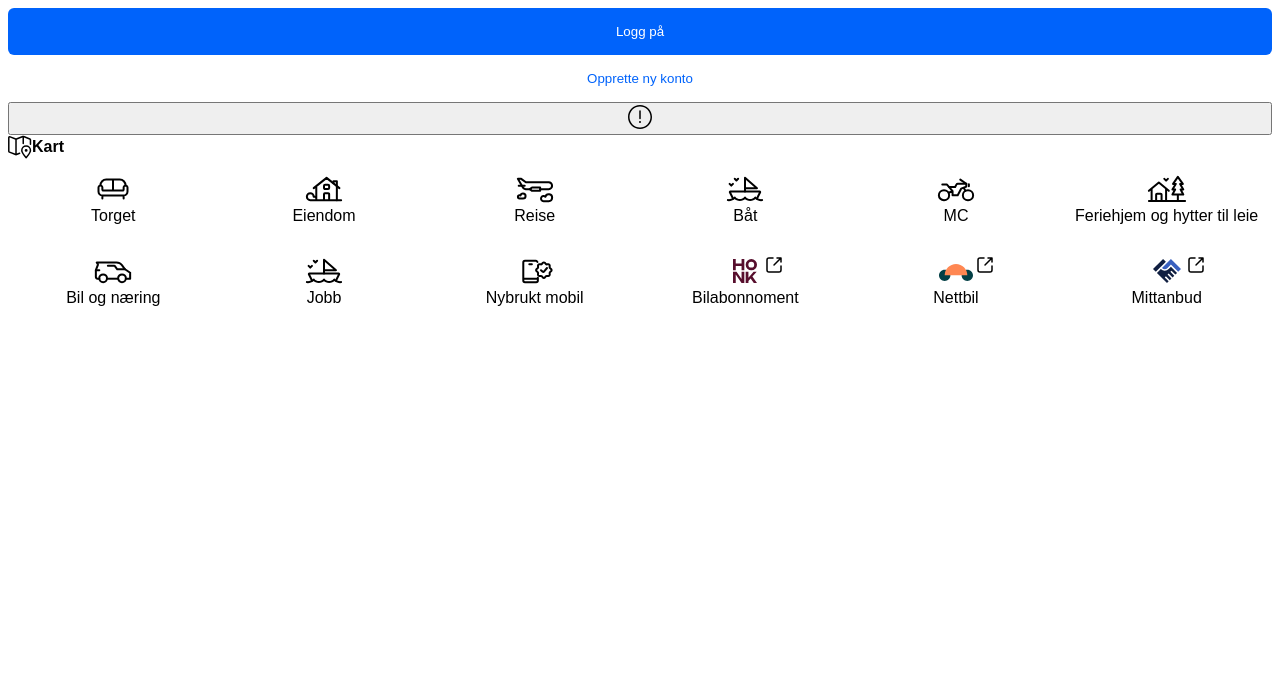
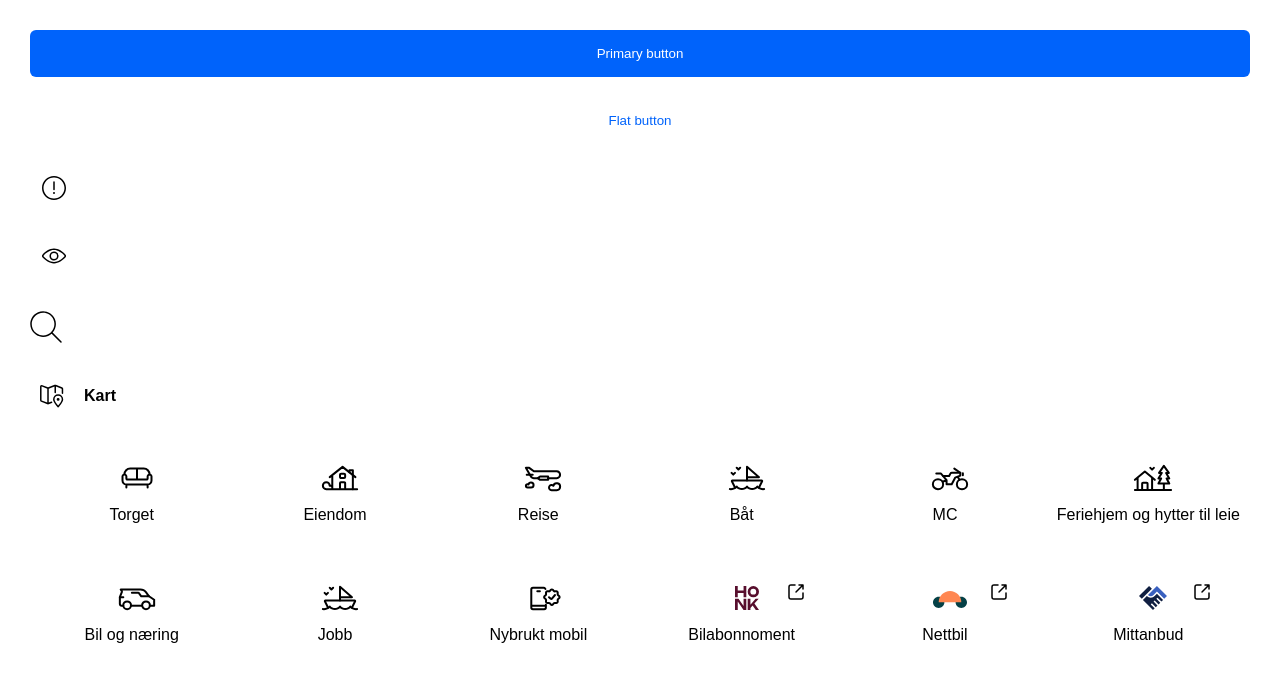
Before and after one commit to AdvancedCSS2024/idg1293-2024-oblig1-group6, a plain HTML site: page demo.html in a window 1280 px wide. Drawn offline with Linux system fonts and the light colour scheme.

Commit message:
final final buttons

```diff
--- a/assets/styles/common.scss
+++ b/assets/styles/common.scss
@@ -3,6 +3,10 @@
 // Example: input, button, card ...
 html {
     font-family: sans-serif;
+}
+
+* {
+    margin: 10px;
 }
 
 body {
@@ -13,6 +17,10 @@ body {
 a {
     text-decoration: none;
     color: #000000;
+}
+
+button {
+    cursor: pointer;
 }
 
 figure, p{
@@ -41,15 +49,47 @@ figure, p{
             }
         }
     }
+
+    &__info {
+        display: flex;
+        align-items: center;
+        justify-content: center;
+        border-radius: 50%;
+        border: none;
+        padding: 12px;
+        max-width: 48px;
+        max-height: 48px;
+        background-color: transparent;
+        &-icon {
+            text-align: center;
+        }
+        &:hover {
+            background-color: #F1F9FF;
+        }
+    }
 }
 
-.searchBar__mapBtn a{
-    display: flex;
-    align-items: center;
-    &-icon {
-        padding-right: 5px;
+.searchBar {
+
+    &__submit {
+        display: flex;
+        align-items: center;
+        justify-content: center;
+        border: none;
+        background-color: transparent;
+        max-width: 32px;
+    }
+
+    &__mapBtn a{
+        display: flex;
+        align-items: center;
+        width: 4rem;
+        &-icon {
+            padding-right: 5px;
+        }
     }
 }
+
 
 .iconMenu {
     display: grid;
--- a/demo.html
+++ b/demo.html
@@ -8,13 +8,19 @@
 </head>
 <body>
   <!-- EDIT THIS PAGE TO SHOW HOW YOU USE ALL THE ELEMENTS IMPLEMENTED IN YOUR DESIGN SYSTEM  -->
-  <button class="login__btn login__btn-primary" type="submit">Logg på</button>
-  <button class="login__btn login__btn-flat" type="button">Opprette ny konto</button>
+  <button class="login__btn login__btn-primary" type="submit">Primary button</button>
+  <button class="login__btn login__btn-flat" type="button">Flat button</button>
 
-  <button>
-    <figure>
-      <img src="/assets/iconsImages/info.svg" alt="info icon">
-    </figure>
+  <button class="login__info" type="button">
+      <img class="login__info-icon" src="/assets/iconsImages/info.svg" alt="info icon">
+  </button>
+
+  <button class="login__info">
+      <img class="login__info-icon" src="/assets/iconsImages/eye-on.svg" alt="show password button">
+  </button>
+
+  <button class="searchBar__submit" type="submit">
+    <img src="/assets/iconsImages/search.svg" alt="Søk">
   </button>
 
   <figure class="searchBar__mapBtn">
@@ -22,7 +28,6 @@
       <img class="searchBar__mapBtn-icon" src="/assets/iconsImages/map.svg" alt="Map icon">
       <strong>Kart</strong>
     </a>
-
   </figure>
 
   <nav class="iconMenu">
```
Also changed, not shown: assets/styles/common.css, 1 other file.
